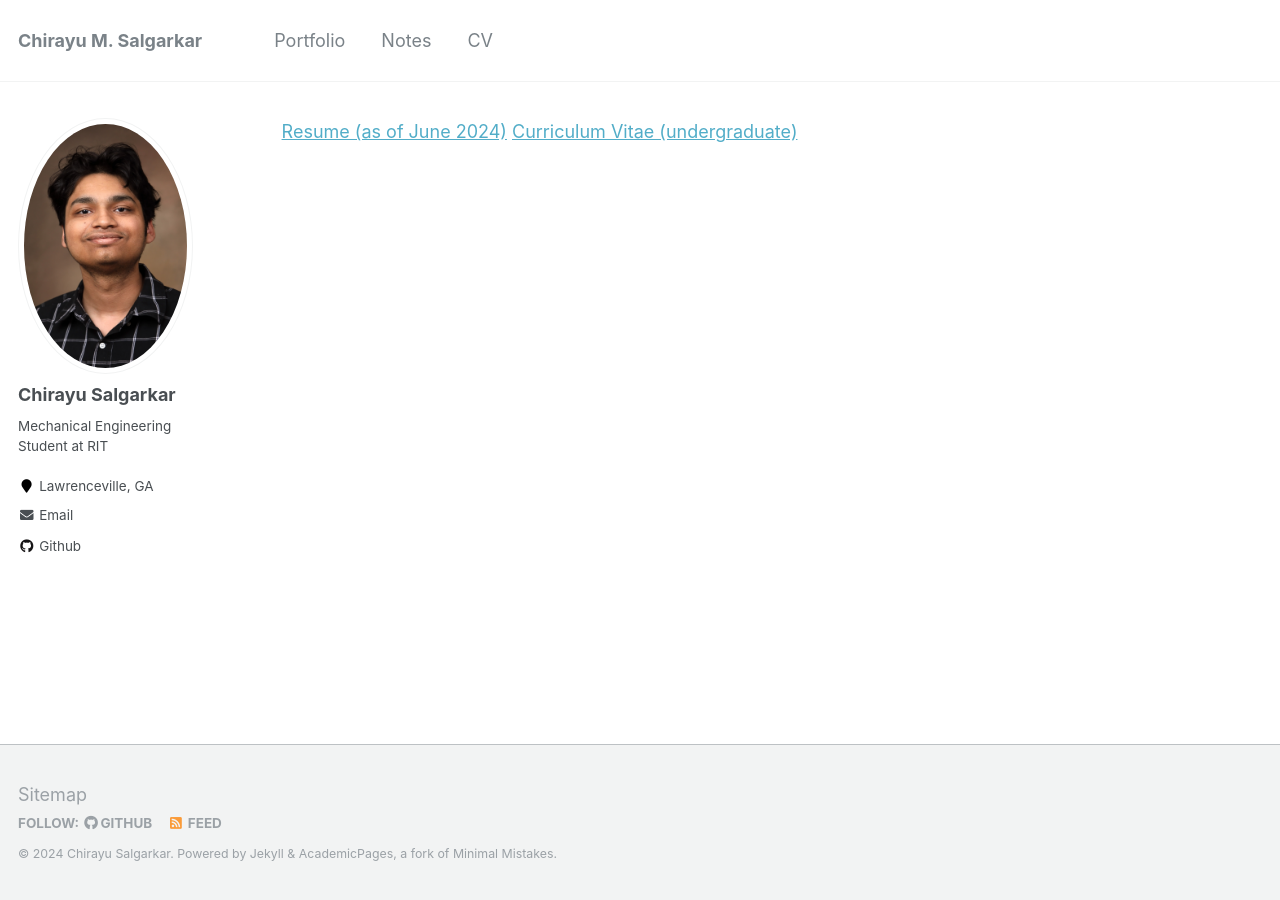
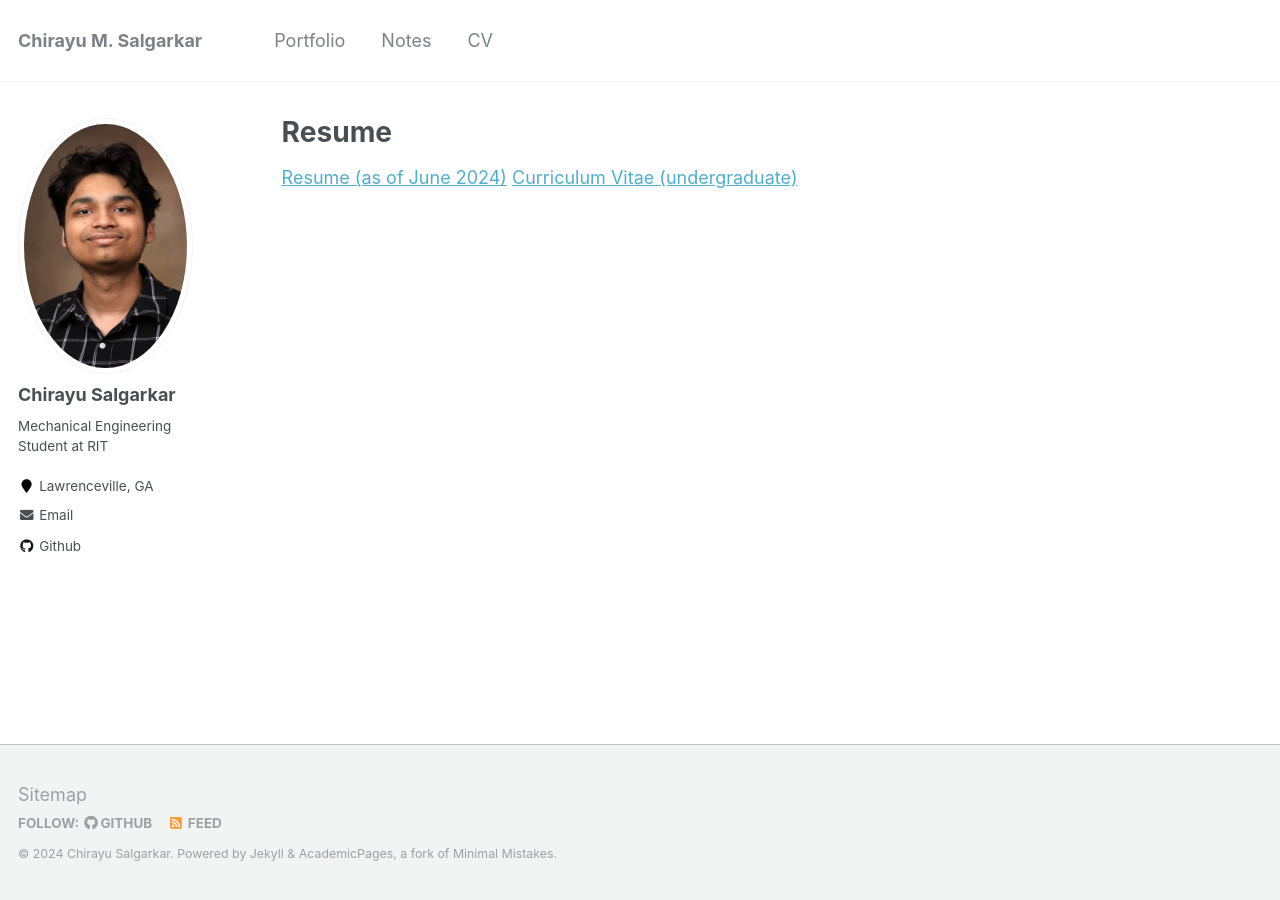
Before and after one commit to ChirayuSalgarkar/ChirayuSalgarkar.github.io, a Jekyll site: the page built from _pages/resume.md, in a window 1280 px wide. Built offline with Jekyll 4.4.1, drawn with Linux system fonts in a browser that asks for light colours; our own code applies the rules of GitHub Pages for plain Markdown files.

Commit message:
Update resume.md

```diff
--- a/_pages/resume.md
+++ b/_pages/resume.md
@@ -1,3 +1,10 @@
+---
+layout: archive
+title: "Resume"
+permalink: /resume/
+author_profile: true
+---
+
 
 [Resume (as of June 2024)](http://ChirayuSalgarkar.github.io/files/CSalgarkarResume.pdf)
 [Curriculum Vitae (undergraduate)](http://ChirayuSalgarkar.github.io/files/CSalgarkarCVUndergrad.pdf)
```
